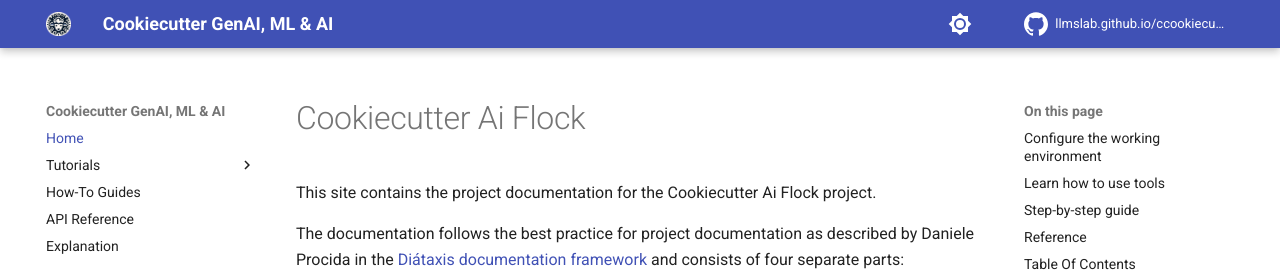
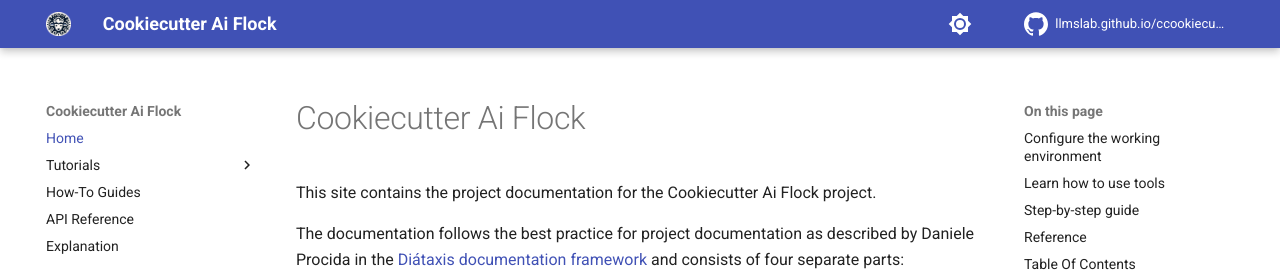
Before and after one commit to LLMsLab/cookiecutter-ai-flock, an MkDocs documentation site: the page built from docs/index.md, in a window 1280 px wide. Shown: the top 272 px of the page. Built offline with MkDocs 1.6.1 and Material for MkDocs 9.7.7, drawn with Linux system fonts in a browser that asks for light colours; comment, search, counter and statistics services are not loaded.

Commit message:
Update due to new project name
New project name Cookiecutter Ai Flock

```diff
--- a/mkdocs.yml
+++ b/mkdocs.yml
@@ -1,6 +1,6 @@
-site_name: Cookiecutter GenAI, ML & AI
-site_url: "https://llmslab.github.io/ccookiecutter-genai-ml-ai/"
-repo_url: "https://github.com/LLMsLab/ccookiecutter-genai-ml-ai"
+site_name: Cookiecutter Ai Flock
+site_url: "https://llmslab.github.io/cookiecutter-ai-flock/"
+repo_url: "https://github.com/LLMsLab/cookiecutter-ai-flock"
 repo_name: llmslab.github.io/ccookiecutter-genai-ml-ai/
 edit_uri: edit/main/docs/
 
@@ -10,25 +10,24 @@
   icon:
     repo: simple/github
   palette:
+    # Palette toggle for dark mode
+    - media: "(prefers-color-scheme: dark)"
+      scheme: "slate"
+      toggle:
+        icon: material/brightness-4
+        name: Switch to light mode
     # Palette toggle for light mode
     - media: "(prefers-color-scheme: light)"
-      scheme: default
+      scheme: "default"
       toggle:
         icon: material/brightness-7
         name: Switch to dark mode
-
-    # Palette toggle for dark mode
-    - media: "(prefers-color-scheme: dark)"
-      scheme: slate
-      toggle:
-        icon: material/brightness-4
-        name: Switch to light mode
   features:
     - content.code.annotate
 extra:
   social:
     - icon: "fontawesome/brands/github"
-      link: "https://github.com/LLMsLab/ccookiecutter-genai-ml-ai"
+      link: "https://github.com/LLMsLab/cookiecutter-ai-flock"
 
 markdown_extensions:
   # Include admonitions https://squidfunk.github.io/mkdocs-material/reference/admonitions/
```
